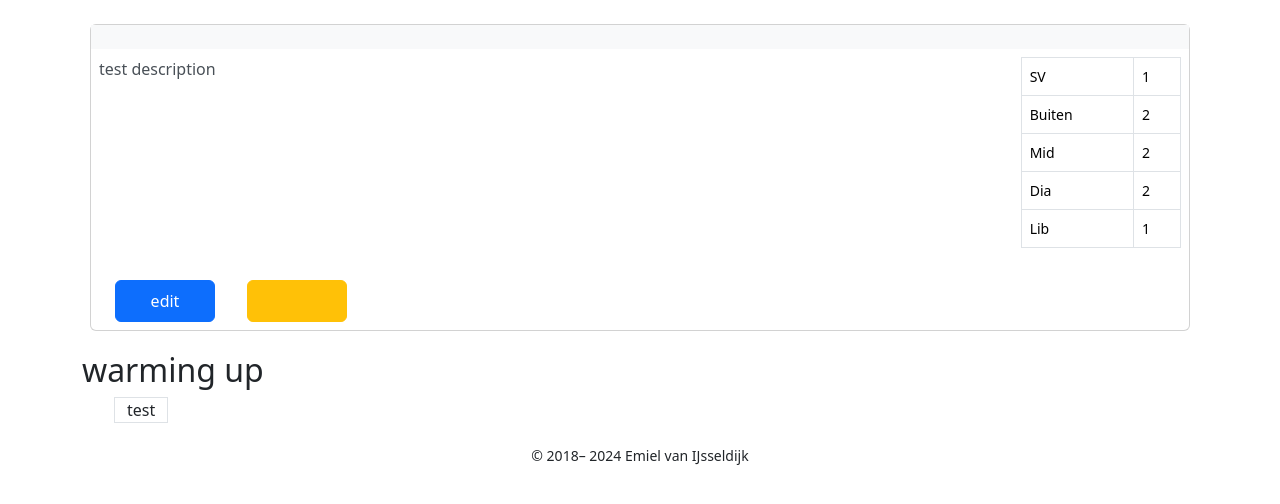
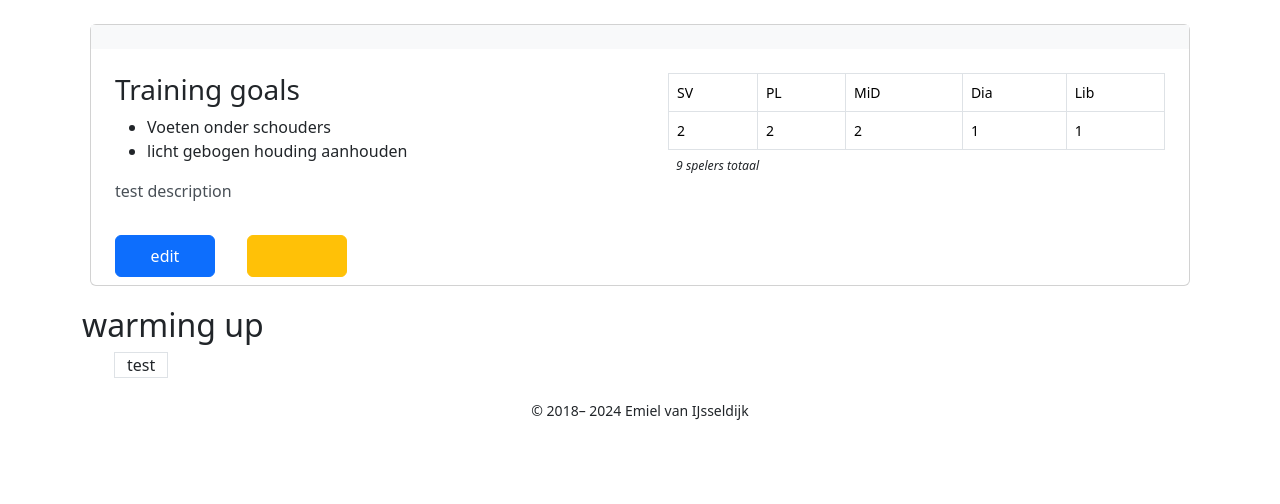
Before and after one commit to mielski/volleyapp, a Flask app: template templates/training_details_view.html in a window 1280 px wide. Shown: the part 56-560 px from the top of the page. Run offline with Flask 3, Linux system fonts and the light colour scheme; the template is opened without the code that fills it, so the values that code supplies are empty; some libraries are stand-ins or nearby versions.

Commit message:
improve the layout of the main training block

```diff
--- a/templates/training_details_view.html
+++ b/templates/training_details_view.html
@@ -10,46 +10,46 @@
       <h4 class="card-subtitle text-opacity-50 training_card__date">{{ training.training_date.date() }}</h4>
     </div>
     <div class="row p-2">
-      <div class="col">
+      <div class="col m-3">
+        <h3 class="card-title">Training goals</h3>
+        <ul>
+          <li>Voeten onder schouders</li>
+          <li>licht gebogen houding aanhouden</li>
+        </ul>
         <p class="card-text text-light-emphasis"> test description</p>
       </div>
-      <div class="col col-sm-2 small">
-        <table class="table table-bordered d-none d-lg-table">
+      <div class="col mx-3 mt-3 small">
+        <table class="table table-bordered d-none d-lg-table mb-1">
           <tbody>
           <tr>
             <td>SV</td>
-            <td>1</td>
+            <td>PL</td>
+            <td>MiD</td>
+            <td>Dia</td>
+            <td>Lib</td>
           </tr>
           <tr>
-            <td>Buiten</td>
             <td>2</td>
-          </tr>
-          <tr>
-            <td>Mid</td>
             <td>2</td>
-          </tr>
-          <tr>
-            <td>Dia</td>
             <td>2</td>
-          </tr>
-          <tr>
-            <td>Lib</td>
+            <td>1</td>
             <td>1</td>
           </tr>
           </tbody>
         </table>
+        <em class="small mx-2 d-none d-lg-inline">9 spelers totaal</em>
       </div>
     </div>
     <div class="m-2 d-flex flex-column flex-md-row">
       <button class="btn btn-primary training_card__button p-2 mx-3 my-2 my-md-0" style="">edit</button>
       <button class="btn btn-warning training_card__button p-2 mx-3" href="#">{{ render_icon('trash') }}</button>
-        </div>
     </div>
+  </div>
   </div>
   <h2>warming up</h2>
   <div class="row m-2">
     <div class="col-auto">
     </div>
-  <div class="col-auto border">test</div>
+    <div class="col-auto border">test</div>
   </div>
 {% endblock %}
```
